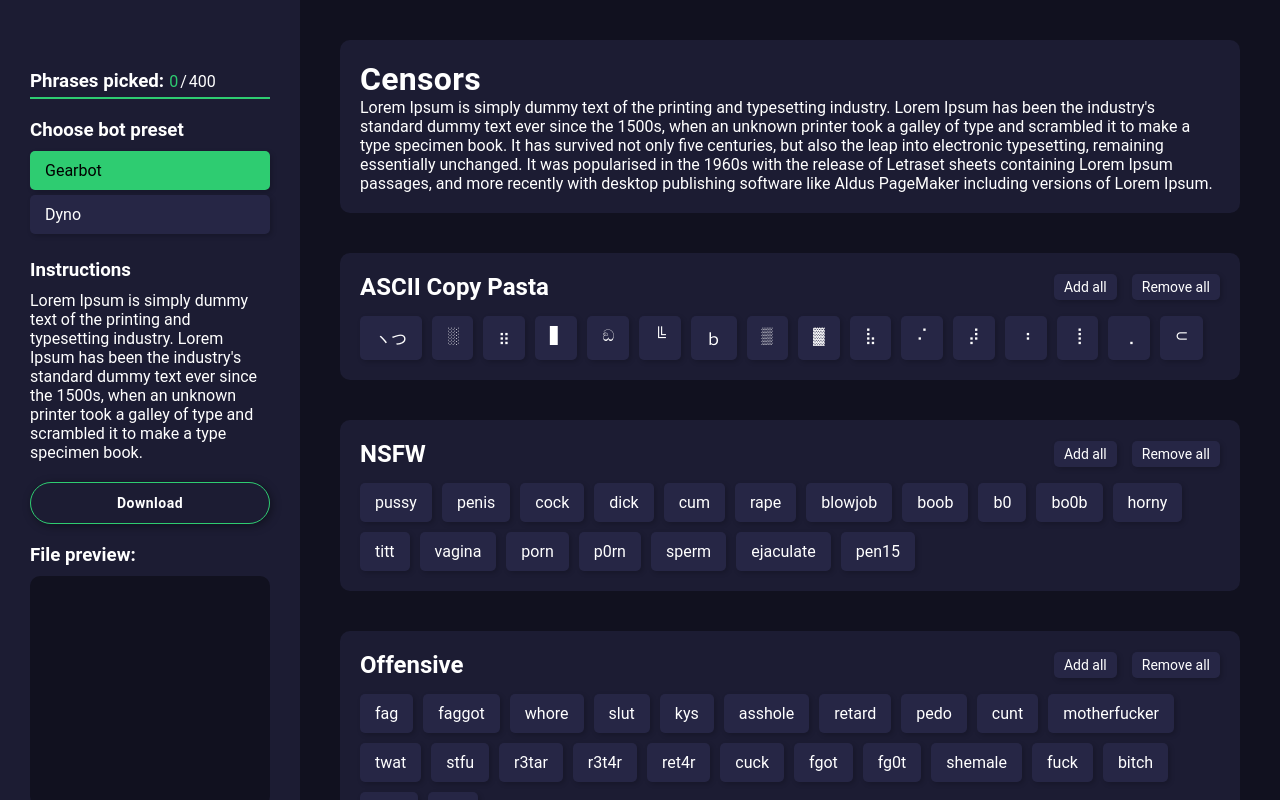
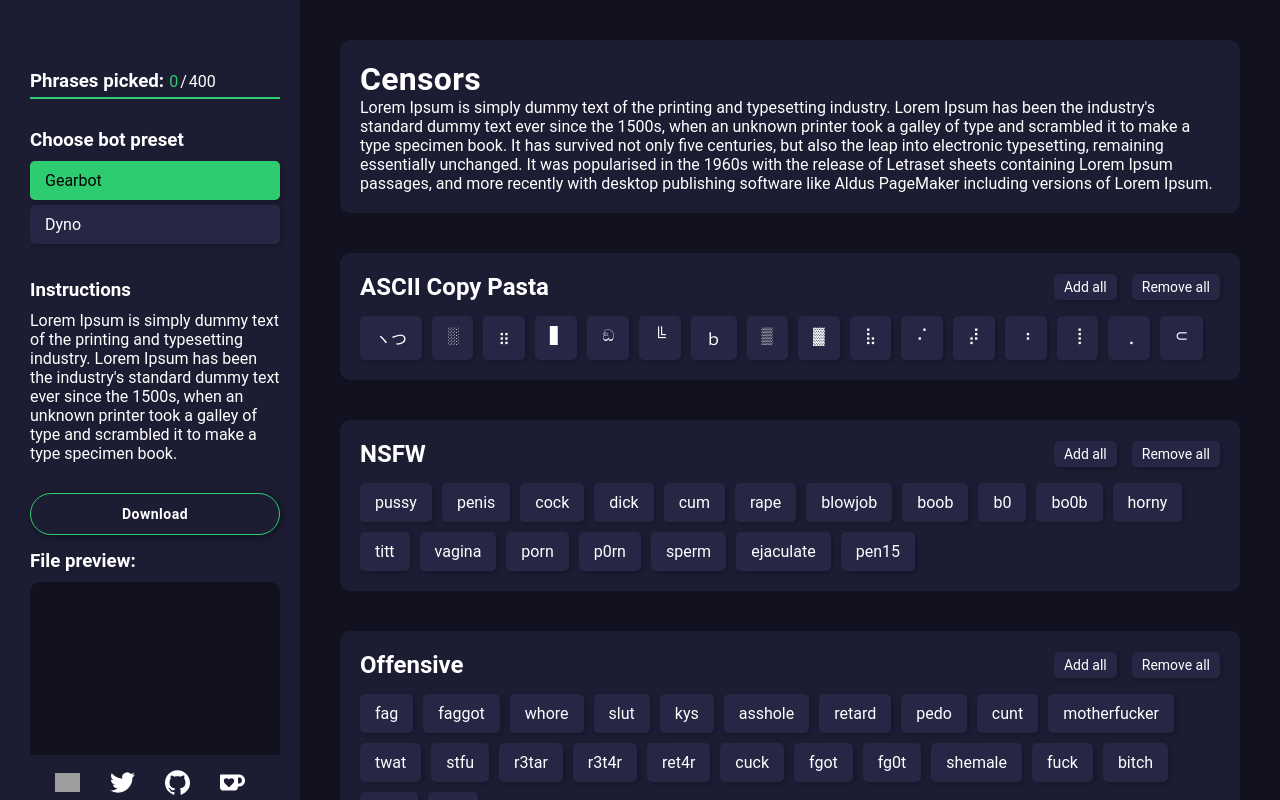
Before and after one commit to SamEm/Censor-List-website, a React (Create React App) app: page / in a window 1280 px wide. Shown: the top 800 px of the page. Built offline with nearby package versions, Linux system fonts and the light colour scheme; grey boxes are pictures that could not be loaded.

Commit message:
Added socials footer + cleanup

```diff
--- a/src/components/LeftBar.js
+++ b/src/components/LeftBar.js
@@ -2,6 +2,8 @@ import { useState, useEffect } from 'react';
 import styled from "styled-components";
 import { H3, RoundButtonDesign } from '../theme/GlobalStyles';
 import Download from './Download';
+import { SiKofi, SiTwitter, SiGithub } from 'react-icons/si';
+import frootIcon from '../assets/logo.png';
 
 export default function LeftBar({ filterCategories, selectedPhrases, globalState, setGlobalState }) {
   const [buttonState, setButtonState] = useState({
@@ -9,7 +11,7 @@ export default function LeftBar({ filterCategories, selectedPhrases, globalState
     dyno: false,
   });
   const [phraseCountHigh, setPhraseCountHigh] = useState(false);
-  const {gearbot, dyno} = buttonState;
+  const { gearbot, dyno } = buttonState;
 
   useEffect(() => {
     if (selectedPhrases.length <= 400) {
@@ -37,9 +39,9 @@ export default function LeftBar({ filterCategories, selectedPhrases, globalState
     navigator.clipboard.writeText(selectedPhrases);
   }
 
-  return(
+  return (
     <Container>
-      <HeaderWrap>
+      <LeftBarWrap>
         <WordCountWrap phraseCountHigh={phraseCountHigh}>
           <H3>Phrases picked:</H3>
           <WordCount>
@@ -69,6 +71,7 @@ export default function LeftBar({ filterCategories, selectedPhrases, globalState
             Lorem Ipsum is simply dummy text of the printing and typesetting industry. Lorem Ipsum has been the industry's standard dummy text ever since the 1500s, when an unknown printer took a galley of type and scrambled it to make a type specimen book.
           </p>
         </Wrap>
+        <Wrap>
           {
             !!gearbot &&
             <Download
@@ -84,12 +87,21 @@ export default function LeftBar({ filterCategories, selectedPhrases, globalState
           }
 
           <PreviewWrap>
-          <H3>File preview:</H3>
+            {!!gearbot && <H3>File preview:</H3>}
+            {!!dyno && <H3>List preview:</H3>}
+
             <Preview>
               {selectedPhrases.join(globalState.presetSplit)}
             </Preview>
           </PreviewWrap>
-      </HeaderWrap>
+        </Wrap>
+      </LeftBarWrap>
+      <Socials>
+        <Link target="_blank" href="https://logiz.net/"><Froot src={frootIcon} /></Link>
+        <Link target="_blank" href="https://twitter.com/Logiz_"><SiTwitter /></Link>
+        <Link target="_blank" href="https://github.com/SamEm/Censor-List-website"><SiGithub /></Link>
+        <Link target="_blank" href="https://ko-fi.com/R5R47HAVP"><SiKofi /></Link>
+      </Socials>
     </Container>
   )
 }
@@ -99,13 +111,14 @@ const Container = styled.div`
   width: 300px;
   height: 100vh;
   background: ${props => props.theme.colors.boxColor};
+  overflow: scroll;
 `;
 
-const HeaderWrap = styled.div`
+const LeftBarWrap = styled.div`
   display: flex;
   flex-direction: column;
-  padding: 70px 30px;
-  gap: 20px;
+  padding: 70px 20px 45px 30px;
+  gap: 30px;
 `;
 
 const WordCountWrap = styled.div`
@@ -145,7 +158,9 @@ const Preset = styled.div`
   }
 `;
 
-const PreviewWrap = styled.div``;
+const PreviewWrap = styled.div`
+  margin-top: 15px;
+`;
 
 const Preview = styled.pre`
   height: 200px;
@@ -154,3 +169,32 @@ const Preview = styled.pre`
   border-radius: 10px;
   padding: 15px;
 `;
+
+const Socials = styled.div`
+  position: absolute;
+  bottom: 0;
+  display: flex;
+  gap: 20px;
+  justify-content: center;
+  width: 100%;
+  background: ${props => props.theme.colors.boxColor};
+  padding-top: 10px;
+`;
+
+const Link = styled.a`
+  font-size: 25px;
+  width: 35px;
+  height: 35px;
+  display: flex;
+  justify-content: center;
+  align-items: center;
+
+  :hover {
+    border-radius: 100%;
+    background-color: ${({ theme }) => theme.colors.primary};
+  }
+`;
+
+const Froot = styled.img`
+  width: 25px;
+`;
```
Lines whose indentation alone changed are shown as unchanged.
